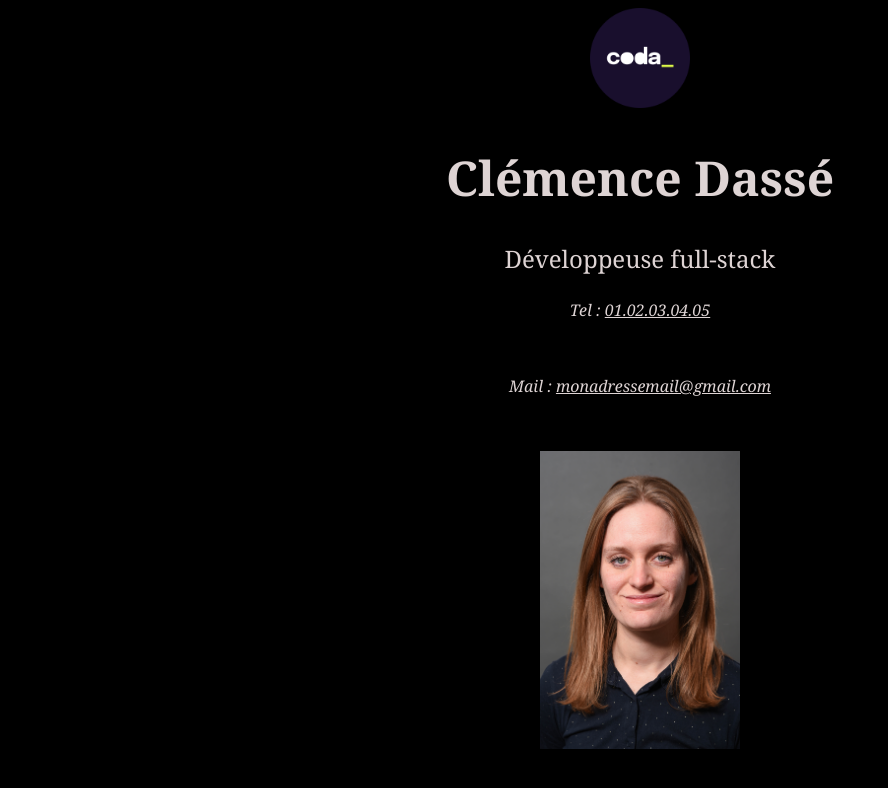
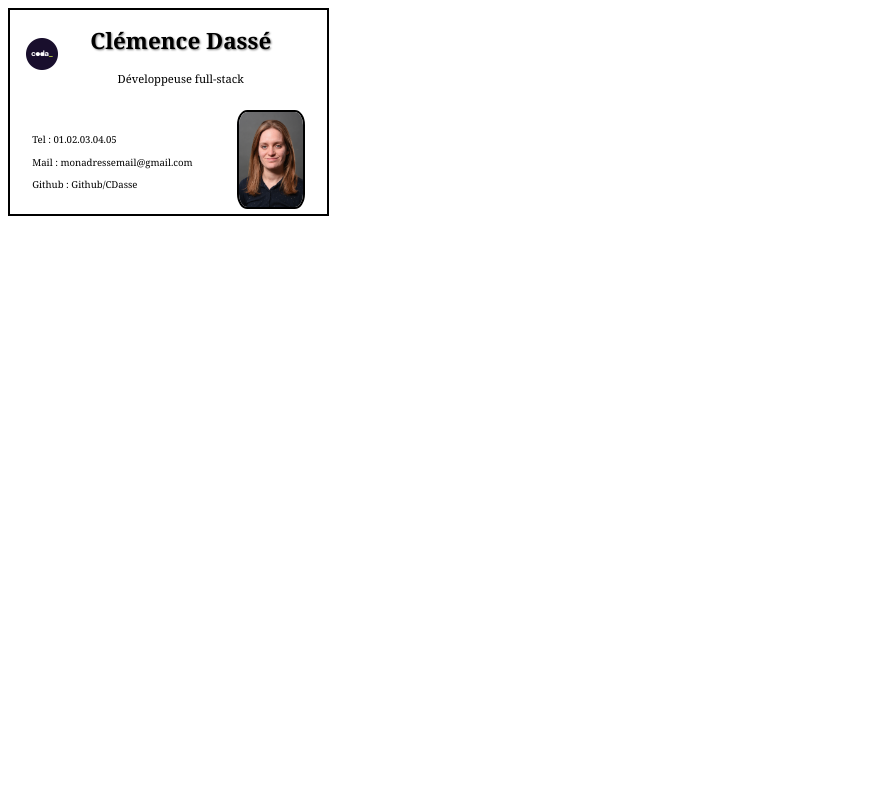
Before and after one commit to CDasse/tp_visite, a plain HTML site: page index.html in a window 1280 px wide. Shown: the whole page, without its empty margins (0-888 px from the left). Drawn offline with Linux system fonts and the light colour scheme.

Commit message:
feat: add style

```diff
--- a/index.html
+++ b/index.html
@@ -7,21 +7,26 @@
     <title>Clémence Dassé - Ma carte de visite</title>
 </head>
 <body>
+<div class="card">
     <header>
-        <img src="img/logo_coda.png" alt="Logo coda" width="100">
+        <img src="img/logo_coda.png" alt="Logo coda">
         <hgroup>
             <h1>Clémence Dassé</h1>
             <p>Développeuse full-stack</p>
         </hgroup>
     </header>
+    <div class="flex">
         <main>
             <address>
-            <p>Tel : <a href="tel:0102030405">01.02.03.04.05</a></p><br>
-            <p>Mail : <a href="mailto:monadressemail@gmail.com">monadressemail@gmail.com</a></p><br>
+                <p>Tel : <a href="tel:0102030405">01.02.03.04.05</a></p>
+                <p>Mail : <a href="mailto:monadressemail@gmail.com">monadressemail@gmail.com</a></p>
+                <p>Github : <a href="https://github.com/CDasse">Github/CDasse</a> </p>
             </address>
         </main>
         <aside>
-        <img src="img/photo_profil.png" alt="Photo de profil" width="200">
+            <img src="img/photo_profil.png" alt="Photo de profil">
         </aside>
+    </div>
+</div>
 </body>
 </html>
--- a/style.css
+++ b/style.css
@@ -1,15 +1,69 @@
 * {
     font-family: Georgia, "Times New Roman", Times, serif;
-    background-color: black;
-    color: #ded4d4;
     text-align: center;
 }
 
-hgroup {
-    font-size: 1.5rem;
+.card {
+    box-sizing: border-box;
+    border: black 2px solid;
+    width: 85mm;
+    height: 55mm;
+}
+
+header {
+    font-size: 0.7rem;
+    display: flex;
+    justify-content: space-between;
+    align-items: center;
+    padding-right: 3.5rem;
+}
+
+header img {
+    width: 2rem;
+    height: 2rem;
+    padding-left: 1rem;
+}
+
+.flex {
+    display: flex;
+    justify-content: space-around;
+    align-items: center;
+    margin-top: 0.8rem;
+}
+
+main {
+    font-size: 0.5rem;
+}
+
+h1 {
+    text-shadow: 1px 1px 2px gray;
 }
 
 address {
-    margin: 1rem;
-    font-size: 1rem;
+    font-style: normal;
+    font-size: 0.6rem;
 }
+
+address p {
+    text-align: left;
+}
+
+address a {
+    color: black;
+    text-decoration: none;
+}
+
+address a:hover {
+    text-decoration: underline;
+}
+
+address a:visited {
+    color: black;
+    text-decoration: none;
+}
+
+aside img {
+    width: 4rem;
+    border-radius: 15%;
+    border: black 2px solid;
+}
```
Also changed, not shown: 1 other file. Lines whose indentation alone changed are shown as unchanged.
